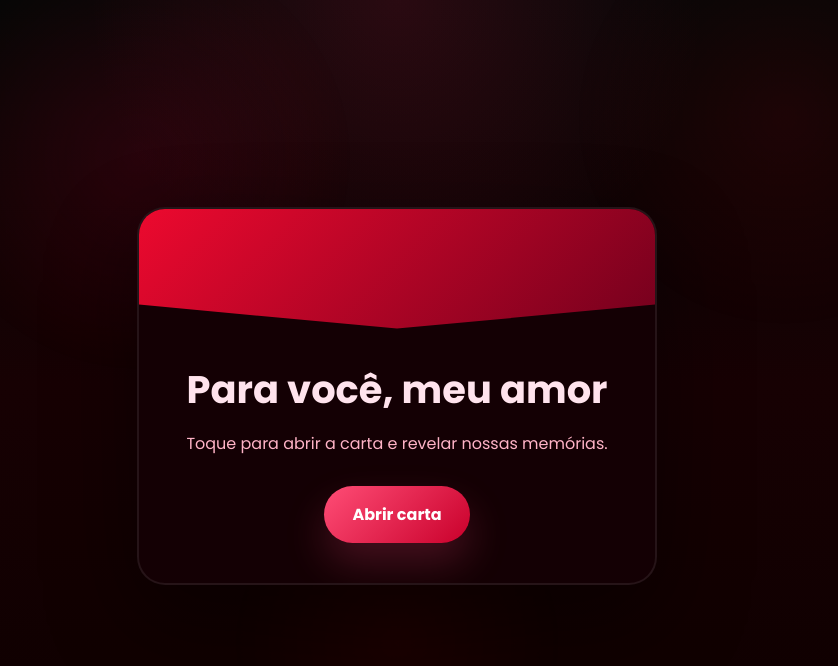
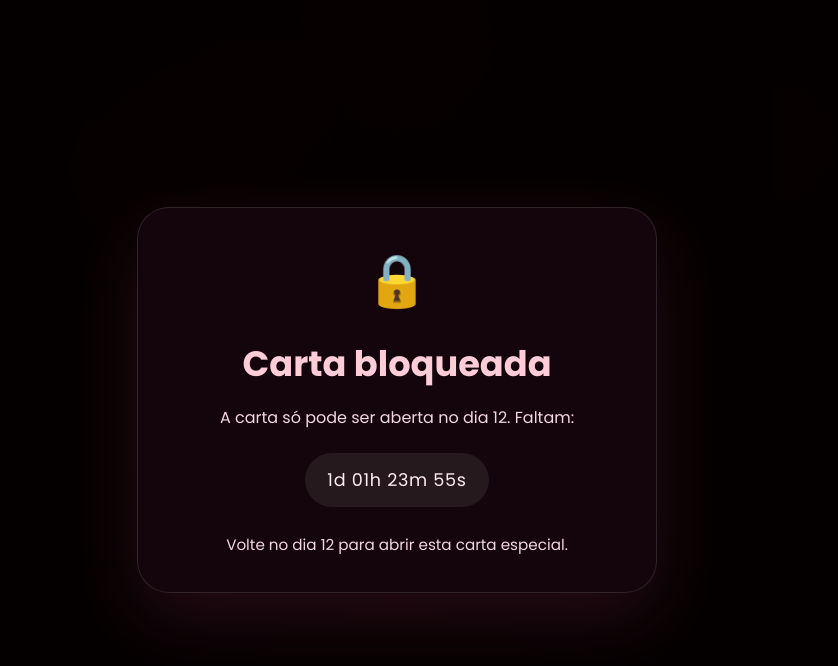
Before and after one commit to PhelipeDevs/Carta-de-amorzz, a plain HTML site: page index.html in a window 1280 px wide. Shown: the whole page, without its empty margins (243-1081 px from the left). Drawn offline with Linux system fonts and the light colour scheme.

Commit message:
Add files via upload

```diff
--- a/index.html
+++ b/index.html
@@ -10,6 +10,16 @@
 </head>
 <body>
   <div class="background"></div>
+
+  <div class="lock-screen">
+    <div class="lock-card">
+      <div class="lock-icon">🔒</div>
+      <h2>Carta bloqueada</h2>
+      <p id="lockMessage">A carta só pode ser aberta no dia 12.</p>
+      <div class="countdown-timer" id="countdownTimer">Carregando tempo...</div>
+      <p class="lock-note">Volte no dia 12 para abrir esta carta especial.</p>
+    </div>
+  </div>
 
   <div class="envelope-wrapper">
     <div class="envelope">
@@ -151,7 +161,7 @@
           </div>
         </article>
         <article class="photo-card">
-          <img src="fotos/foto16.jpg" alt="Foto 16">
+          <img src="fotos/foto16.jpeg" alt="Foto 16">
           <div class="photo-copy">
             <h3>Futuro</h3>
             <p>O que ainda vamos viver.</p>
@@ -173,8 +183,63 @@
     const envelopeWrapper = document.querySelector('.envelope-wrapper');
     const bgMusic = document.getElementById('bgMusic');
     const playMusic = document.getElementById('playMusic');
+    const lockScreen = document.querySelector('.lock-screen');
+    const countdownTimer = document.getElementById('countdownTimer');
+    const lockMessage = document.getElementById('lockMessage');
+
+    function pad(value) {
+      return String(value).padStart(2, '0');
+    }
+
+    function isUnlockedToday() {
+      return new Date().getDate() === 12;
+    }
+
+    function getNextUnlockTime() {
+      const now = new Date();
+      const target = new Date(now.getFullYear(), now.getMonth(), 12, 0, 0, 0, 0);
+      if (now.getDate() === 12) {
+        return now;
+      }
+      if (now.getDate() > 12) {
+        target.setMonth(target.getMonth() + 1);
+      }
+      return target;
+    }
+
+    function updateLock() {
+      const now = new Date();
+      if (isUnlockedToday()) {
+        lockScreen.classList.add('hidden');
+        openCard.disabled = false;
+        openCard.classList.remove('disabled');
+        countdownTimer.textContent = 'Hoje é dia 12 — a carta está liberada!';
+        lockMessage.textContent = 'Abra a carta quando quiser.';
+        return;
+      }
+
+      const next = getNextUnlockTime();
+      const diff = next - now;
+      if (diff <= 0) {
+        lockScreen.classList.add('hidden');
+        openCard.disabled = false;
+        openCard.classList.remove('disabled');
+        return;
+      }
+
+      const days = Math.floor(diff / (1000 * 60 * 60 * 24));
+      const hours = Math.floor((diff / (1000 * 60 * 60)) % 24);
+      const minutes = Math.floor((diff / (1000 * 60)) % 60);
+      const seconds = Math.floor((diff / 1000) % 60);
+      countdownTimer.textContent = `${days}d ${pad(hours)}h ${pad(minutes)}m ${pad(seconds)}s`;
+      lockMessage.textContent = 'A carta só pode ser aberta no dia 12. Faltam:';
+      lockScreen.classList.remove('hidden');
+      openCard.disabled = true;
+      openCard.classList.add('disabled');
+    }
 
     openCard.addEventListener('click', () => {
+      if (openCard.disabled) return;
       envelopeWrapper.classList.add('opened');
       page.classList.remove('hidden');
       document.querySelector('.hero-card').classList.add('visible-section');
@@ -197,6 +262,9 @@
         playMusic.textContent = '▶️ Tocar música';
       }
     });
+
+    setInterval(updateLock, 1000);
+    updateLock();
   </script>
 </body>
 </html>
--- a/style.css
+++ b/style.css
@@ -26,6 +26,84 @@ body{
               radial-gradient(circle at 50% 80%, rgba(255,0,40,.05), transparent 20%);
   pointer-events:none;
   animation: backgroundGlow 16s ease infinite;
+}
+
+.lock-screen{
+  position:fixed;
+  inset:0;
+  z-index:1000;
+  display:flex;
+  justify-content:center;
+  align-items:center;
+  padding:24px;
+  background:rgba(5,0,0,.94);
+  color:#fff;
+}
+
+.lock-card{
+  width:100%;
+  max-width:520px;
+  padding:34px 28px;
+  text-align:center;
+  border-radius:32px;
+  background:rgba(20,6,12,.98);
+  border:1px solid rgba(255,255,255,.12);
+  box-shadow:0 30px 110px rgba(0,0,0,.55);
+  animation: lockGlow 2.8s ease-in-out infinite alternate;
+}
+
+.lock-icon{
+  font-size:3.2rem;
+  margin-bottom:18px;
+  display:inline-block;
+  animation: lockShake 2s ease-in-out infinite;
+}
+
+.lock-card h2{
+  font-size:2.2rem;
+  margin-bottom:14px;
+  color:#ffccd9;
+}
+
+.lock-card p{
+  color:#f3d7e2;
+  line-height:1.8;
+}
+
+.countdown-timer{
+  margin:20px auto 10px;
+  display:inline-flex;
+  padding:14px 22px;
+  border-radius:999px;
+  background:rgba(255,255,255,.08);
+  color:#ffebf2;
+  font-size:1.1rem;
+  letter-spacing:.04em;
+}
+
+.lock-note{
+  font-size:.95rem;
+  color:#e3bac4;
+  margin-top:14px;
+}
+
+.open-btn.disabled{
+  opacity:.55;
+  cursor:not-allowed;
+  pointer-events:none;
+  animation:none;
+  filter:saturate(.7);
+}
+
+@keyframes lockGlow {
+  0% { box-shadow:0 25px 65px rgba(255,80,150,.12); }
+  100% { box-shadow:0 35px 105px rgba(255,80,150,.24); }
+}
+
+@keyframes lockShake {
+  0%,100% { transform: translateX(0); }
+  25% { transform: translateX(-3px); }
+  75% { transform: translateX(3px); }
 }
 
 @keyframes backgroundPulse {
```
